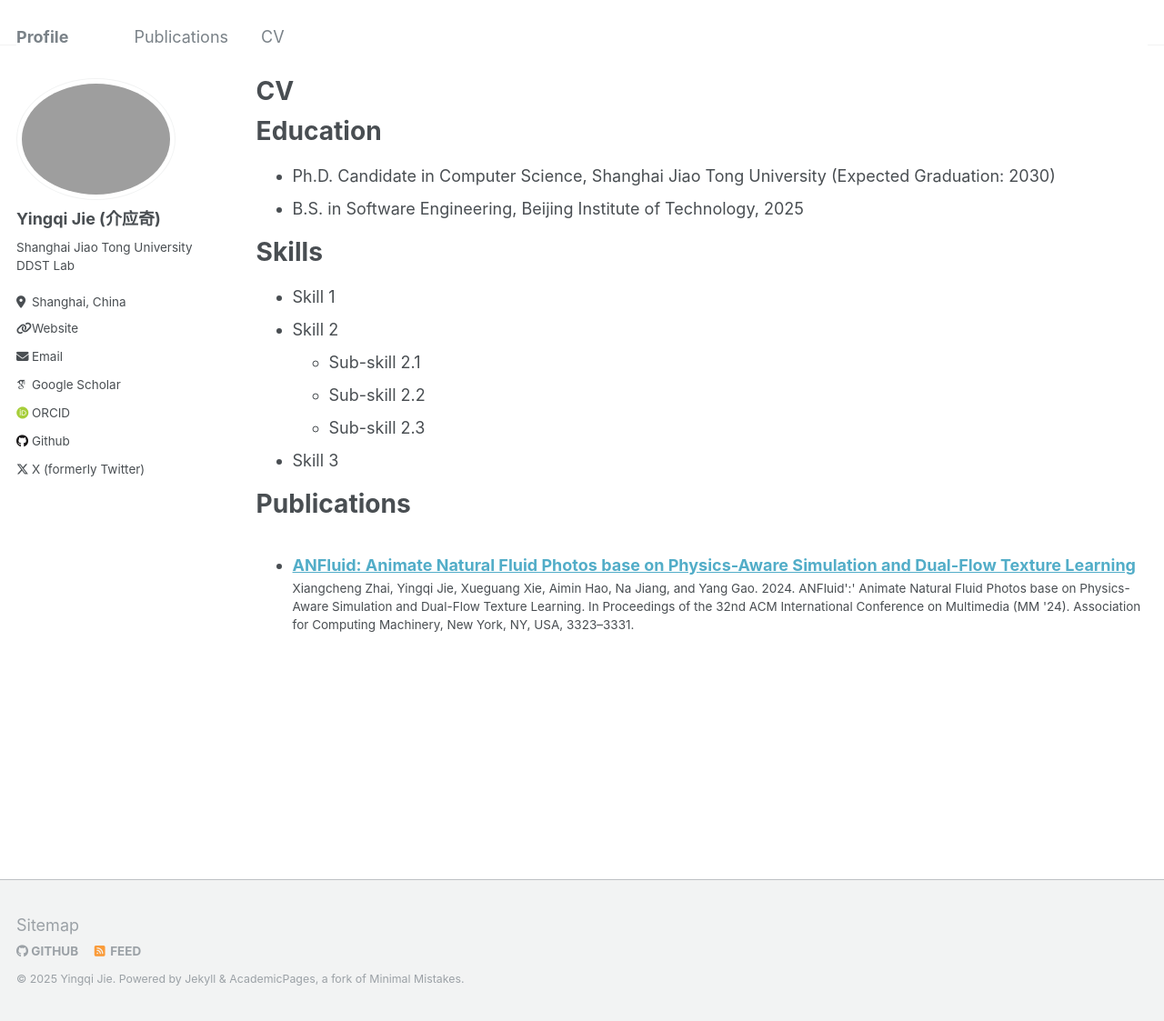
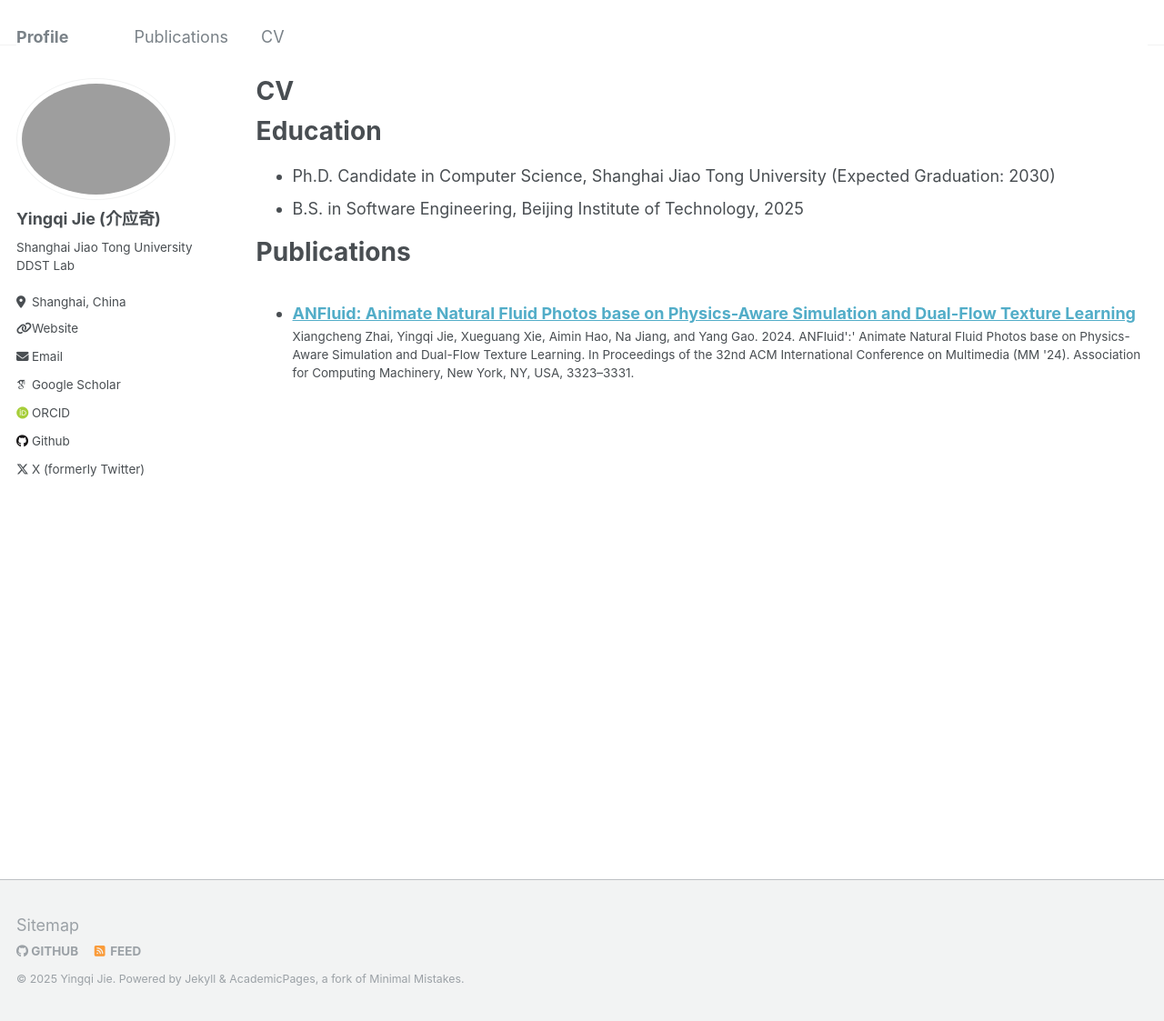
Before and after one commit to InitialMoon/InitialMoon.github.io, a Jekyll site: the page built from _pages/cv.md, in a window 1280 px wide and 1123 px high. Shown: the whole window at 91% size. Built offline with Jekyll 4.4.1, drawn with Linux system fonts in a browser that asks for light colours; some web fonts are replaced.

Commit message:
update sidebar

```diff
--- a/_config.yml
+++ b/_config.yml
@@ -119,8 +119,8 @@
 
 
 # Social Sharing
-twitter:
-  username               : &twitter
+# twitter:
+#   username               : &twitter
 facebook:
   username               :
   app_id                 :
--- a/_pages/cv.md
+++ b/_pages/cv.md
@@ -31,14 +31,14 @@
   * Duties included: Tagging issues
   * Supervisor: Professor Git -->
 
-Skills
+<!-- Skills
 ======
 * Skill 1
 * Skill 2
   * Sub-skill 2.1
   * Sub-skill 2.2
   * Sub-skill 2.3
-* Skill 3
+* Skill 3 -->
 
 Publications
 ======
--- a/_sass/_sidebar.scss
+++ b/_sass/_sidebar.scss
@@ -12,6 +12,7 @@
 
   @include clearfix();
   margin-bottom: 1em;
+  margin-right: 30px;  /* 增加右侧间距 */
 
   @media screen and (min-width: 1024px) {
     position: fixed;
```
